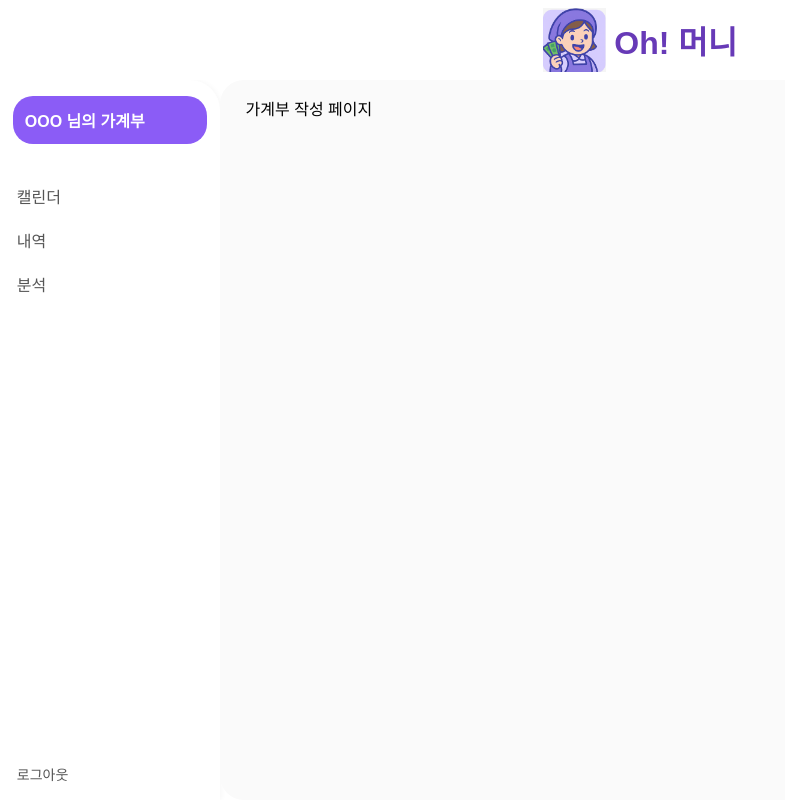
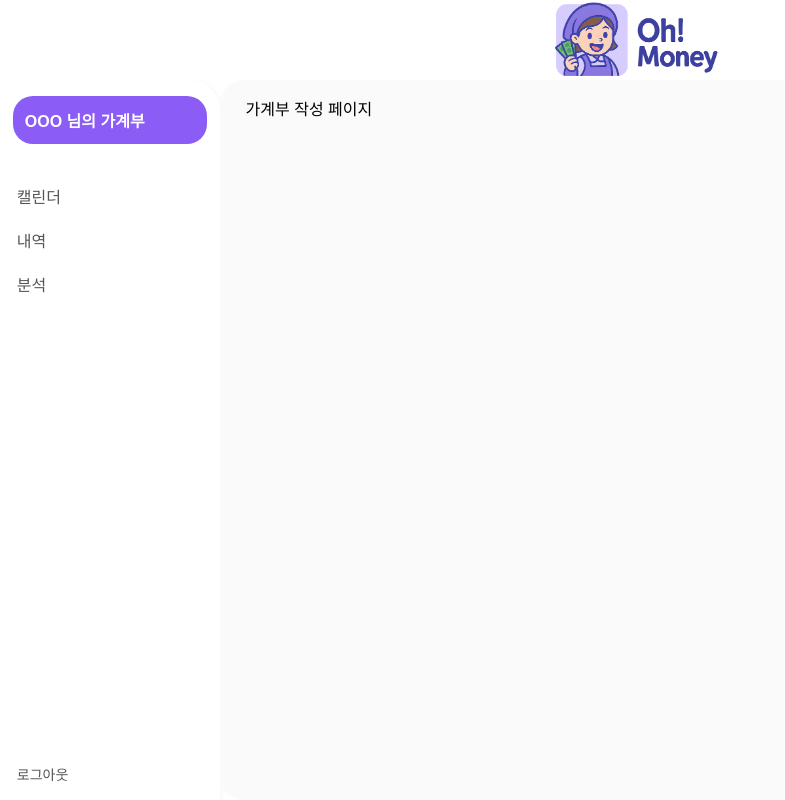
Before and after one commit to gaeguul/ohmoney, a Vue app: page /accounts/new in a window 1280 px wide. Shown: the whole page, without its empty margins (0-785 px from the left). Built offline with nearby package versions, Linux system fonts and the light colour scheme; a web font is replaced by a local one.

Commit message:
feat #1 헤더 로고 수정

```diff
--- a/src/layouts/HeaderView.vue
+++ b/src/layouts/HeaderView.vue
@@ -3,12 +3,11 @@
     <!-- 데스크탑: 텍스트 로고 -->
     <template v-if="isDesktop">
       <img src="@/assets/logo.png" class="logo" />
-      <h1 class="title">Oh! 머니</h1>
     </template>
 
     <!-- 모바일: 이미지 로고만 -->
     <template v-else>
-      <img src="@/assets/navbar-logo.png" class="mobile-logo" />
+      <img src="@/assets/logo.png" class="mobile-logo" />
     </template>
 
     <!-- 햄버거 메뉴 (모바일 전용) -->
@@ -35,7 +34,7 @@ defineProps({
 }
 
 .logo {
-  height: 8vh;
+  height: 11vh;
   width: auto;
   margin-right: 8px;
 }
```
Also changed, not shown: src/assets/logo.png, src/assets/navbar-logo.png (deleted).
